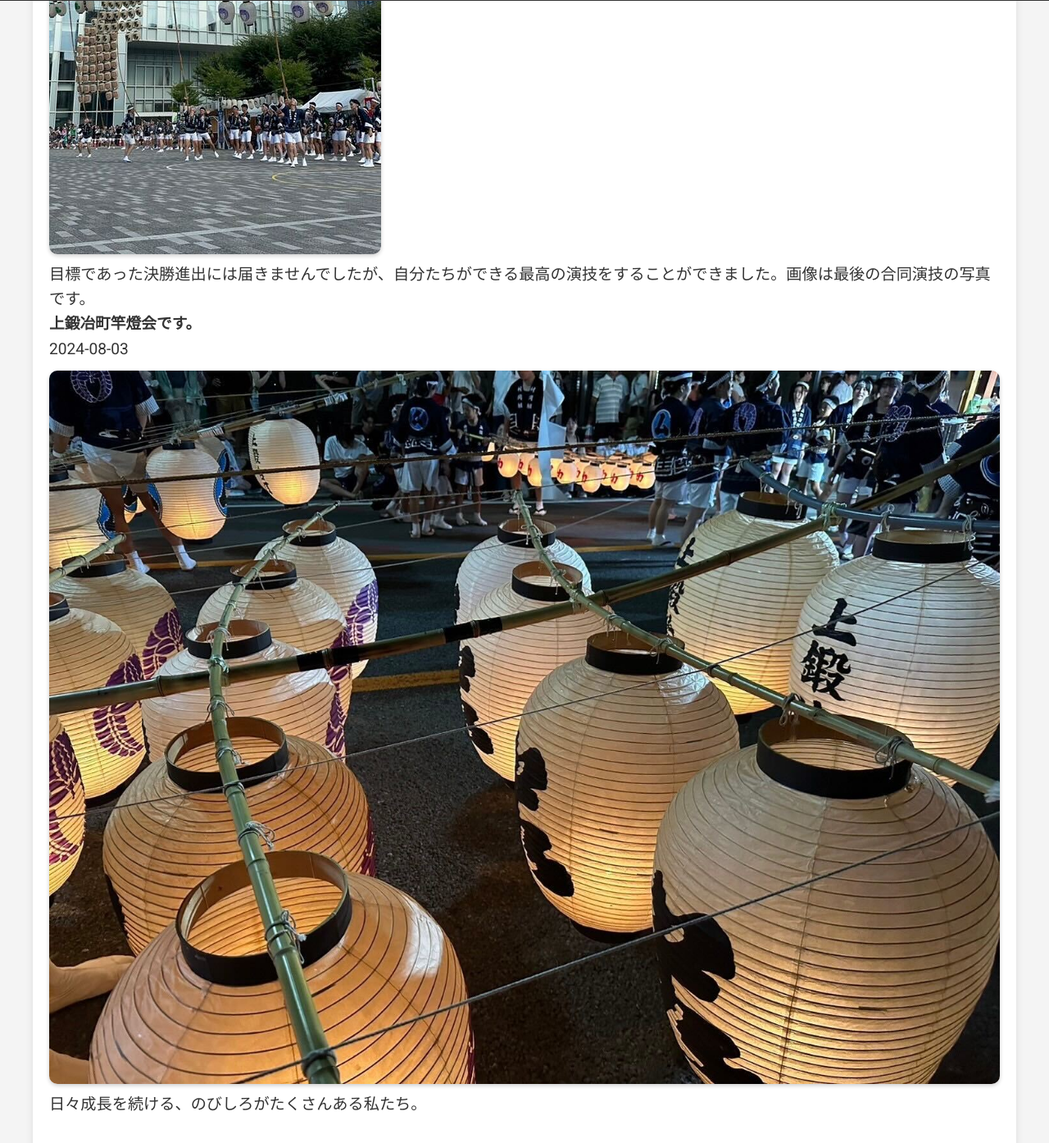
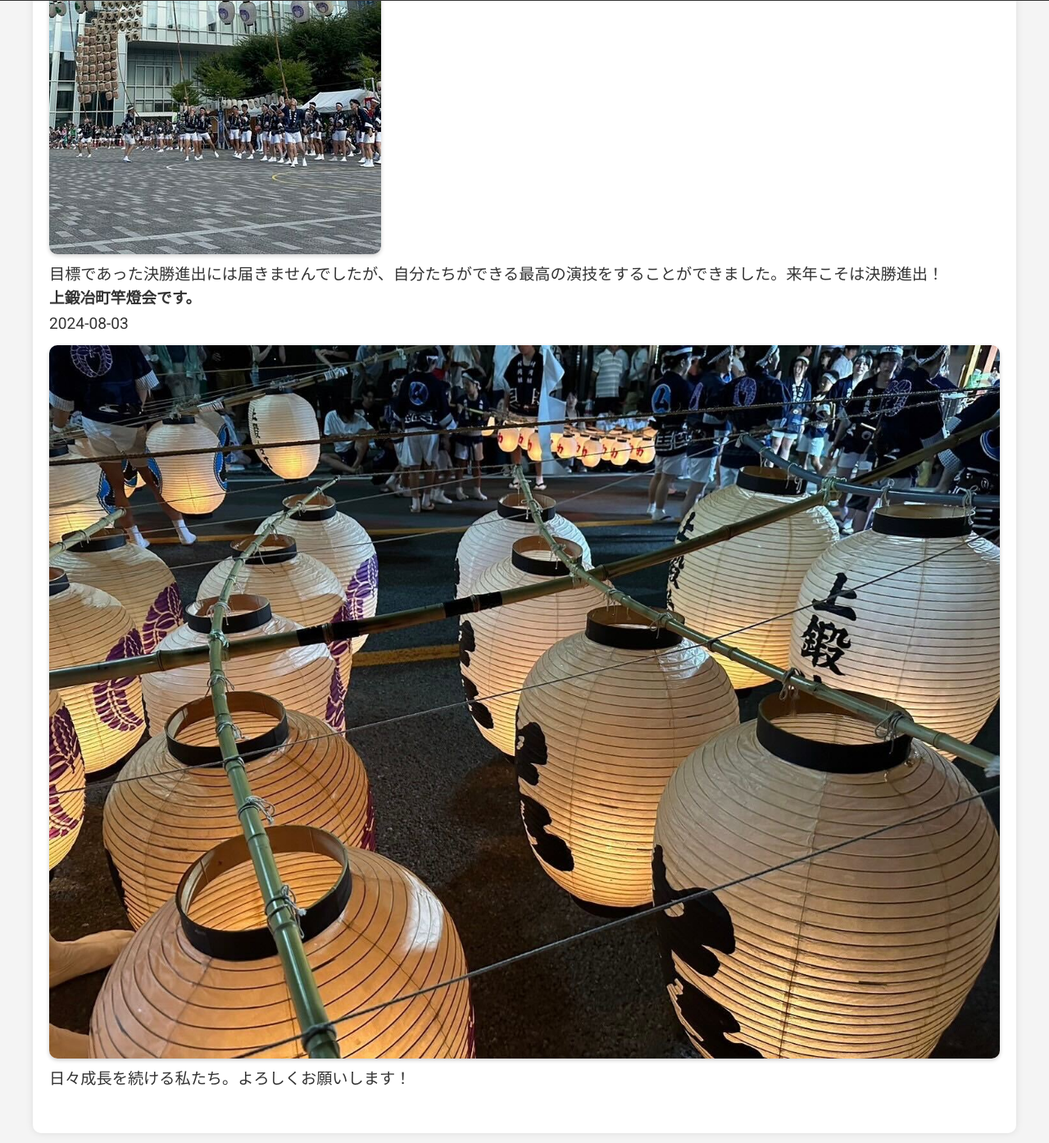
Before and after one commit to KatsuMaru01/kamikazimachi, a plain HTML site: page activities.html in a window 1280 px wide. Shown: the part 799-2193 px from the top of the page at 82% size. Drawn offline with Linux system fonts and the light colour scheme.

Commit message:
Update activities.html

```diff
--- a/activities.html
+++ b/activities.html
@@ -26,13 +26,13 @@
             <h3>上鍛冶町竿燈会です。</h3>
             <p class="date">2024-08-03</p>
             <img src="images/activity1.jpg" alt="活動1の写真">
-            <p>日々成長を続ける、のびしろがたくさんある私たち。</p>
+            <p>日々成長を続ける私たち。よろしくお願いします！</p>
         </article>
         <article class="post" data-date="2024-08-04">
             <h3>妙技会</h3>
             <p class="date">2024-08-04</p>
             <img src="images/activity2.jpg" alt="活動2の写真">
-            <p>目標であった決勝進出には届きませんでしたが、自分たちができる最高の演技をすることができました。画像は最後の合同演技の写真です。</p>
+            <p>目標であった決勝進出には届きませんでしたが、自分たちができる最高の演技をすることができました。来年こそは決勝進出！</p>
         </article>
         <!-- 他の活動風景もここに追加 -->
     </section>
```
